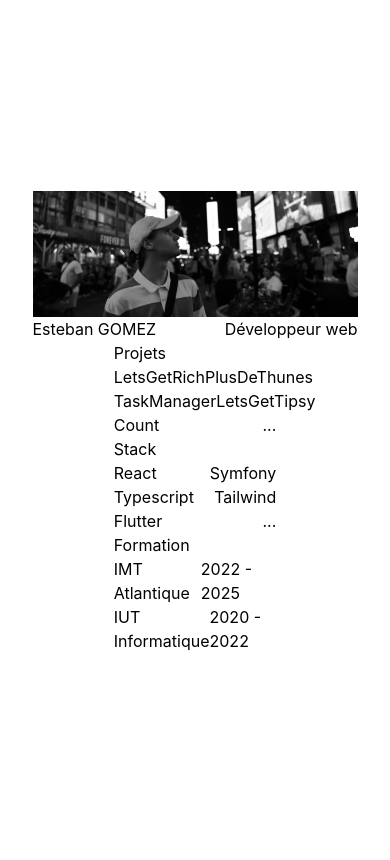
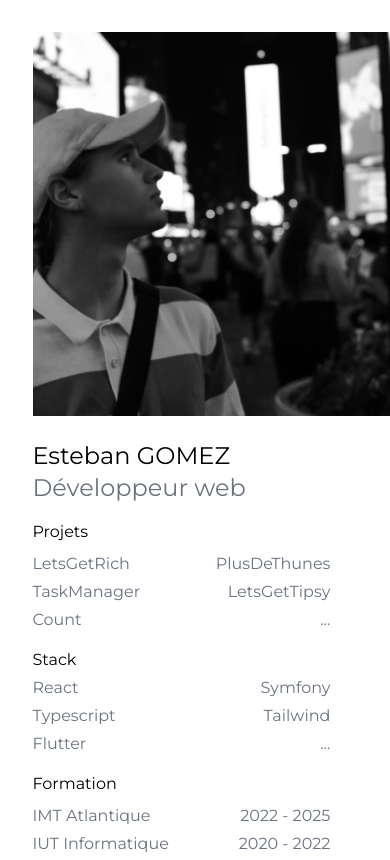
Before and after one commit to EstebanzG/estebang, a React (Create React App) app: page / in a window 390 px wide. Built offline with nearby package versions, Linux system fonts and the light colour scheme; the HTML template or start-up script is replaced by a standard one.

Commit message:
[ADD] homepage responsive + style

```diff
--- a/public/index.html
+++ b/public/index.html
@@ -13,6 +13,6 @@
   </head>
   <body>
     <noscript>You need to enable JavaScript to run this app.</noscript>
-    <div id="root" class="h-full font-montserrat"></div>
+    <div id="root" class="h-full"></div>
   </body>
 </html>
--- a/src/pages/home/Home.tsx
+++ b/src/pages/home/Home.tsx
@@ -9,20 +9,18 @@ import Studies from "./components/projects/Studies";
 class Home extends React.Component {
     render() {
         return (
-            <div className={"h-screen w-full flex justify-center"}>
-                <div className={"h-full w-10/12 flex flex-col justify-center items-center"}>
-                    <header>
-                        <img src={estebanImage} alt={'esteban'}/>
-                    </header>
-                    <div className={"flex justify-between w-full"}>
-                        <h1>Esteban GOMEZ</h1>
-                        <h2>Développeur web</h2>
-                    </div>
-                    <div className={"w-full flex flex-col items-center md:flex-row md:justify-between"}>
-                        <Projects/>
-                        <Stack/>
-                        <Studies/>
-                    </div>
+            <div className={"flex flex-col items-end mt-8 md:items-center"}>
+                <header className={"w-11/12 mb-6"}>
+                    <img src={estebanImage} className={'object-cover w-full h-96 md:h-auto'} alt={'esteban'} />
+                </header>
+                <div className={"flex flex-col w-11/12 mb-4 md:flex-row md:justify-between"}>
+                    <h1 className={"font-montserrat text-2xl text-black"}>Esteban GOMEZ</h1>
+                    <h2 className={"font-montserrat text-2xl text-gray-500"}>Développeur web</h2>
+                </div>
+                <div className={"flex flex-col w-11/12 md:flex-row md:justify-between"}>
+                    <Projects/>
+                    <Stack/>
+                    <Studies/>
                 </div>
             </div>
         );
--- a/src/pages/home/components/projects/Projects.tsx
+++ b/src/pages/home/components/projects/Projects.tsx
@@ -2,20 +2,20 @@ import React from "react";
 
 class Projects extends React.Component {
     render() {
-        return <div className={"flex flex-col w-6/12 md:w-3/12"}>
-            <h3>Projets</h3>
+        return <div className={"w-10/12 md:w-3/12"}>
+            <h3 className={"font-montserrat mb-2"}>Projets</h3>
             <div>
-                <div className={"flex justify-between"}>
-                    <h4>LetsGetRich</h4>
-                    <h4>PlusDeThunes</h4>
+                <div className={"flex justify-between mb-1"}>
+                    <h4 className={"font-montserrat text-gray-500"}>LetsGetRich</h4>
+                    <h4 className={"font-montserrat text-gray-500"}>PlusDeThunes</h4>
                 </div>
-                <div className={"flex justify-between"}>
-                    <h4>TaskManager</h4>
-                    <h4>LetsGetTipsy</h4>
+                <div className={"flex justify-between mb-1"}>
+                    <h4 className={"font-montserrat text-gray-500"}>TaskManager</h4>
+                    <h4 className={"font-montserrat text-gray-500"}>LetsGetTipsy</h4>
                 </div>
-                <div className={"flex justify-between"}>
-                    <h4>Count</h4>
-                    <h4>...</h4>
+                <div className={"flex justify-between mb-1"}>
+                    <h4 className={"font-montserrat text-gray-500"}>Count</h4>
+                    <h4 className={"font-montserrat text-gray-500"}>...</h4>
                 </div>
             </div>
         </div>;
--- a/src/pages/home/components/projects/Stack.tsx
+++ b/src/pages/home/components/projects/Stack.tsx
@@ -2,20 +2,20 @@ import React from "react";
 
 class Stack extends React.Component {
     render() {
-        return <div className={"flex flex-col w-6/12 md:w-3/12"}>
-            <h3>Stack</h3>
+        return <div className={"w-10/12 mt-3 md:w-3/12 md:mt-0"}>
+            <h3 className={"font-montserrat mb-1"}>Stack</h3>
             <div>
-                <div className={"flex justify-between"}>
-                    <h4>React</h4>
-                    <h4>Symfony</h4>
+                <div className={"flex justify-between mb-1"}>
+                    <h4 className={"font-montserrat text-gray-500"}>React</h4>
+                    <h4 className={"font-montserrat text-gray-500"}>Symfony</h4>
                 </div>
-                <div className={"flex justify-between"}>
-                    <h4>Typescript</h4>
-                    <h4>Tailwind</h4>
+                <div className={"flex justify-between mb-1"}>
+                    <h4 className={"font-montserrat text-gray-500"}>Typescript</h4>
+                    <h4 className={"font-montserrat text-gray-500"}>Tailwind</h4>
                 </div>
-                <div className={"flex justify-between"}>
-                    <h4>Flutter</h4>
-                    <h4>...</h4>
+                <div className={"flex justify-between mb-1"}>
+                    <h4 className={"font-montserrat text-gray-500"}>Flutter</h4>
+                    <h4 className={"font-montserrat text-gray-500"}>...</h4>
                 </div>
             </div>
         </div>;
--- a/src/pages/home/components/projects/Studies.tsx
+++ b/src/pages/home/components/projects/Studies.tsx
@@ -2,16 +2,16 @@ import React from "react";
 
 class Studies extends React.Component {
     render() {
-        return <div className={"flex flex-col w-6/12 md:w-3/12"}>
-            <h3>Formation</h3>
+        return <div className={"w-10/12 mt-3 md:w-3/12 md:mt-0"}>
+            <h3 className={"font-montserrat mb-2"}>Formation</h3>
             <div>
                 <div className={"flex justify-between"}>
-                    <h4>IMT Atlantique</h4>
-                    <h4>2022 - 2025</h4>
+                    <h4 className={"font-montserrat text-gray-500 mb-1"}>IMT Atlantique</h4>
+                    <h4 className={"font-montserrat text-gray-500 mb-1"}>2022 - 2025</h4>
                 </div>
                 <div className={"flex justify-between"}>
-                    <h4>IUT Informatique</h4>
-                    <h4>2020 - 2022</h4>
+                    <h4 className={"font-montserrat text-gray-500 mb-1"}>IUT Informatique</h4>
+                    <h4 className={"font-montserrat text-gray-500 mb-1"}>2020 - 2022</h4>
                 </div>
             </div>
         </div>;
```
